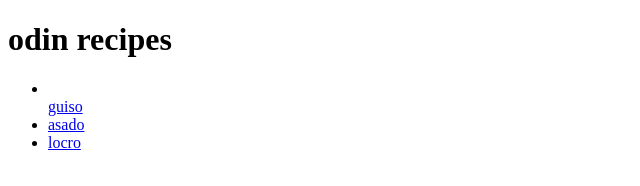
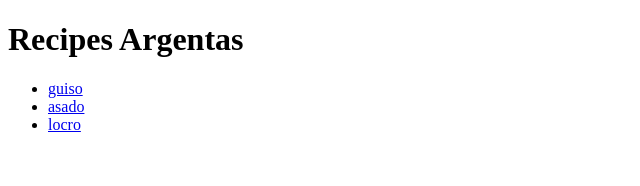
Before and after one commit to daviddelauba/odin-recipes, a plain HTML site: page index.html in a window 1280 px wide. Shown: the whole page, without its empty margins (0-640 px from the left). Drawn offline with Linux system fonts and the light colour scheme.

Commit message:
Fix a typo, change the title and heading
-I like it more this way. It feels more personal.

```diff
--- a/index.html
+++ b/index.html
@@ -2,14 +2,14 @@
 <html lang="en">
   <head>
     <meta charset="utf-8">
-    <title>recipes</title>
+    <title>1erPaginaDeDavid</title>
   </head>
   <body>
-    <h1>odin recipes</h1>
+    <h1>Recipes Argentas</h1>
     <ul>
-    <li></li><a href="./recipes/guiso.html">guiso</a></li>
-    <li><a href="./recipes/asado.html">asado</a></li>
-    <li><a href="./recipes/locro.html">locro</a></li>
+      <li><a href="./recipes/guiso.html">guiso</a></li>
+      <li><a href="./recipes/asado.html">asado</a></li>
+      <li><a href="./recipes/locro.html">locro</a></li>
     </ul>
   </body>
 
```
